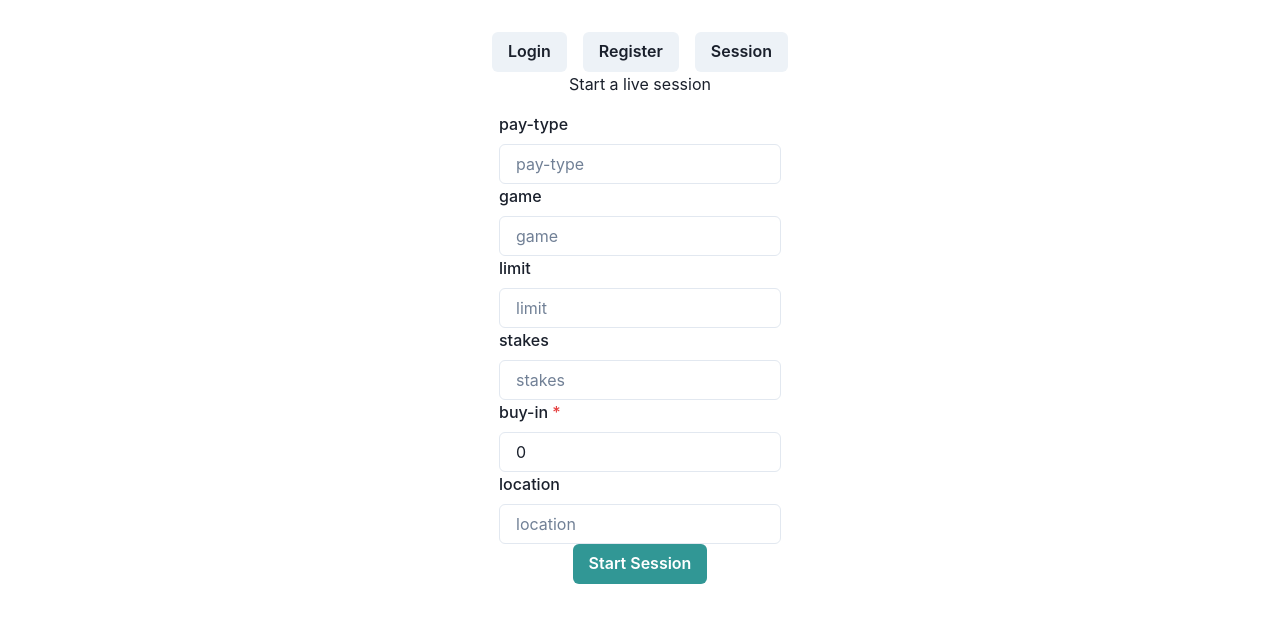
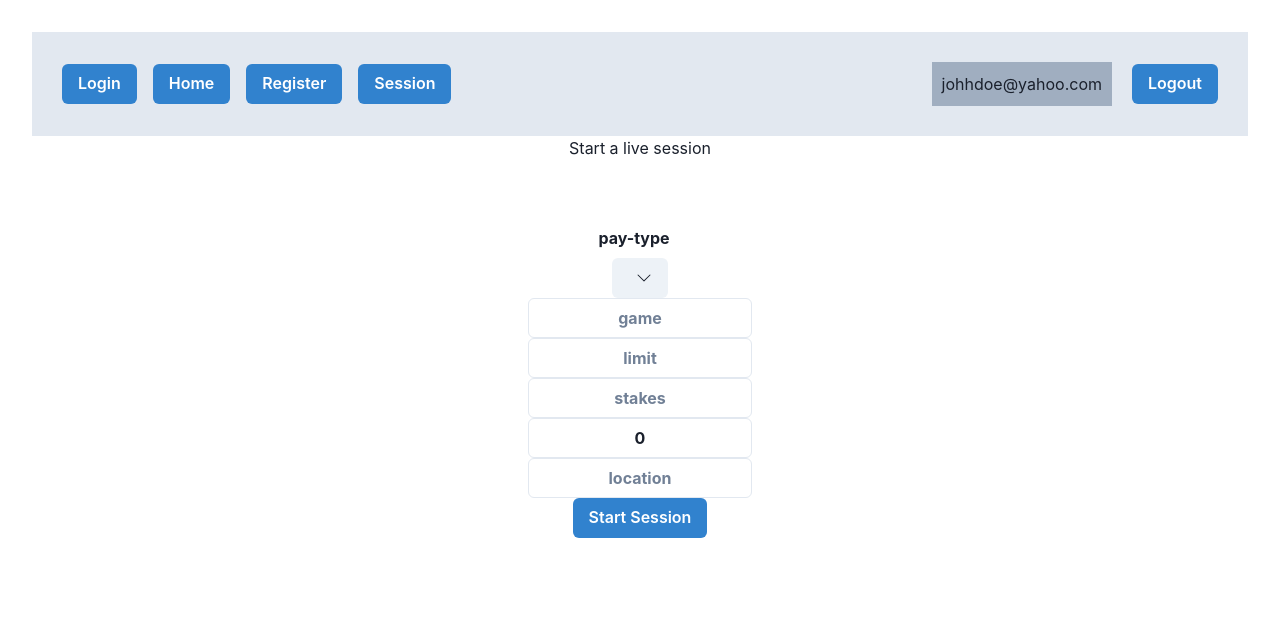
Before and after one commit to logunlaja26/BNKRLL, a React (Vite) app: page /session in a window 1280 px wide. Shown: the top 622 px of the page. Built offline with nearby package versions, Linux system fonts and the light colour scheme.

Commit message:
added styling updates and readMe file

```diff
--- a/package.json
+++ b/package.json
@@ -16,6 +16,7 @@
     "framer-motion": "^10.16.4",
     "react": "^18.2.0",
     "react-dom": "^18.2.0",
+    "react-icons": "^4.11.0",
     "react-router-dom": "^6.16.0"
   },
   "devDependencies": {
--- a/src/App.tsx
+++ b/src/App.tsx
@@ -21,15 +21,17 @@ interface FormData {
 
 function App() {
   const [dataList, setDataList] = useState<FormData>({} as FormData);
+  const [serveList, setServeList] = useState<FormData[]>([]);
 
   const handleFormSubmit = (formData: FormData) => {
     setDataList(formData);
+    setServeList([...serveList, formData]);
   };
   return (
     <>
       <BrowserRouter>
         <Routes>
-          <Route index element={<Home />} />
+          <Route index path="/home" element={<Home dataDb={serveList} />} />
           <Route path="/login" element={<Login />} />
           <Route path="/register" element={<Register />} />
           <Route
--- a/src/components/NavBar.tsx
+++ b/src/components/NavBar.tsx
@@ -1,9 +1,10 @@
 import {
   Box,
   Button,
-  ButtonGroup,
-  Center,
+  Flex,
+  Grid,
   HStack,
+  Spacer,
   Stack,
 } from "@chakra-ui/react";
 import { useNavigate } from "react-router-dom";
@@ -16,13 +17,37 @@ const NavBar = () => {
 
   return (
     <>
-      <Center>
-        <Stack spacing={4} direction="row">
-          <Button onClick={handleClick}>Login</Button>
-          <Button onClick={() => navigate("/register")}>Register</Button>
-          <Button onClick={() => navigate("/Session")}>Session</Button>
-        </Stack>
-      </Center>
+      {/* <Center> */}
+      <Grid bg="gray.200" p="30px">
+        <Flex alignItems="center">
+          <Stack spacing={4} direction="row">
+            <Button colorScheme="blue" onClick={handleClick}>
+              Login
+            </Button>
+            <Button colorScheme="blue" onClick={() => navigate("/home")}>
+              Home
+            </Button>
+            <Button colorScheme="blue" onClick={() => navigate("/register")}>
+              Register
+            </Button>
+            <Button colorScheme="blue" onClick={() => navigate("/Session")}>
+              Session
+            </Button>
+          </Stack>
+
+          {/* <Heading>Page</Heading> */}
+
+          <Spacer />
+          <HStack spacing="20px">
+            <Box bg="gray.400" p="10px">
+              <text>johhdoe@yahoo.com</text>
+            </Box>
+            <Button colorScheme="blue">Logout</Button>
+          </HStack>
+        </Flex>
+      </Grid>
+
+      {/* </Center> */}
     </>
   );
 };
--- a/src/pages/Home.tsx
+++ b/src/pages/Home.tsx
@@ -1,29 +1,45 @@
-import { Grid, GridItem, Heading } from "@chakra-ui/react";
+import { Heading } from "@chakra-ui/react";
 import NavBar from "../components/NavBar";
 
-const Home = () => {
+interface FormData {
+  name: string;
+  email: string;
+  limit: string[];
+  payType: string[];
+  gameType: string;
+  location: string;
+  buyin: number;
+  profit: number;
+  message: string;
+}
+
+interface Props {
+  dataDb: FormData[];
+}
+
+const Home = ({ dataDb }: Props) => {
   return (
     <>
       <NavBar />
       <div>
         <Heading>This the main paige</Heading>
+        {/* <Session onFormSubmit={handleSubmit} /> */}
+        <div>
+          <h2>Data List</h2>
+          <ul>
+            {dataDb.map((data, index) => (
+              <li key={index}>
+                Name: {data.name}
+                Email: {data.email}
+                buyin: {data.buyin}
+                Limit : {data.limit}
+                gameType : {data.gameType}
+                payType: {data.payType}
+              </li>
+            ))}
+          </ul>
+        </div>
       </div>
-      <Grid templateColumns="repeat(5, 1fr)" gap={6}>
-        <GridItem w="100%" h="10" bg="blue.500" />
-        <GridItem w="100%" h="10" bg="blue.500" />
-        <GridItem w="100%" h="10" bg="blue.500" />
-        <GridItem w="100%" h="10" bg="blue.500" />
-        <GridItem w="100%" h="10" bg="blue.500" />
-      </Grid>
-      <Grid
-        templateColumns="1fr 1fr"
-        gap={4}
-        justifyContent="center"
-        alignItems="center"
-        height="100vh">
-        <GridItem w="100%" h="10" bg="blue.500" />
-        <GridItem w="100%" h="10" bg="blue.500" />
-      </Grid>
     </>
   );
 };
--- a/src/pages/LiveSession.tsx
+++ b/src/pages/LiveSession.tsx
@@ -1,4 +1,12 @@
-import { Box, Button, Center, Grid, Text, Textarea } from "@chakra-ui/react";
+import {
+  Box,
+  Button,
+  Center,
+  Container,
+  Grid,
+  Text,
+  Textarea,
+} from "@chakra-ui/react";
 import NavBar from "../components/NavBar";
 
 interface FormData {
@@ -21,6 +29,7 @@ const LiveSession = ({ data }: Props) => {
   return (
     <>
       <NavBar />
+      <Container>
         <Grid templateColumns="1fr" templateRows="1fr 1fr 1fr" height="100vh">
           <Center>
             <Box
@@ -28,7 +37,7 @@ const LiveSession = ({ data }: Props) => {
               borderWidth="1px"
               borderRadius="md"
               boxShadow="md"
-            bg="white">
+              bg="grey">
               {data.buyin}
               {/* Place your data display components or content here */}
             </Box>
@@ -39,7 +48,7 @@ const LiveSession = ({ data }: Props) => {
               borderWidth="1px"
               borderRadius="md"
               boxShadow="md"
-            bg="blue">
+              bg="grey">
               <Text>{data.location}</Text>
               {/* Place your data display components or content here */}
             </Box>
@@ -52,8 +61,8 @@ const LiveSession = ({ data }: Props) => {
               borderWidth="1px"
               borderRadius="md"
               boxShadow="md"
-            bg="blue">
-            <Text>notes</Text>
+              bg="grey">
+              <Text>{data.payType}</Text>
               {/* Place your data display components or content here */}
             </Box>
             <Box
@@ -62,7 +71,7 @@ const LiveSession = ({ data }: Props) => {
               borderWidth="1px"
               borderRadius="md"
               boxShadow="md"
-            bg="blue">
+              bg="grey">
               <Text>break</Text>
               {/* Place your data display components or content here */}
             </Box>
@@ -77,9 +86,10 @@ const LiveSession = ({ data }: Props) => {
             </Center>
           </Box>
         </Grid>
-      <Button type="submit" colorScheme="teal">
+        <Button type="submit" colorScheme="blue">
           end session
         </Button>
+      </Container>
     </>
   );
 };
--- a/src/pages/Register.tsx
+++ b/src/pages/Register.tsx
@@ -6,7 +6,7 @@ const Register = () => {
     <>
       <NavBar />
       <div>
-        <Heading>The register page</Heading>
+        <Heading my="30px">The register page</Heading>
       </div>
     </>
   );
--- a/src/pages/Session.tsx
+++ b/src/pages/Session.tsx
@@ -4,9 +4,15 @@ import {
   Input,
   Button,
   VStack,
+  Menu,
+  MenuButton,
+  MenuList,
+  MenuItem,
+  Container,
 } from "@chakra-ui/react";
 import NavBar from "../components/NavBar";
 import { useNavigate } from "react-router-dom";
+import { BsChevronDown } from "react-icons/bs";
 import { FormEvent, useState } from "react";
 
 interface FormData {
@@ -42,7 +48,7 @@ const Session = ({ onFormSubmit }: Props) => {
 
   const handleSubmit = (e: FormEvent) => {
     e.preventDefault();
-    //console.log("submitted...", formData.buyin);
+    console.log(formData);
     onFormSubmit(formData);
     navigate("/livesession");
   };
@@ -52,26 +58,55 @@ const Session = ({ onFormSubmit }: Props) => {
       <NavBar />
       <VStack spacing={4} alignItems="center">
         <h1>Start a live session</h1>
+        <Container maxWidth="2xs" py="50px">
           <form onSubmit={handleSubmit}>
             <FormControl>
-            <FormLabel>pay-type</FormLabel>
-            <Input type="text" placeholder="pay-type" />
+              <FormLabel textAlign="center" fontWeight="bold">
+                pay-type
+              </FormLabel>
+              <Menu>
+                <MenuButton as={Button} rightIcon={<BsChevronDown />}>
+                  {/* Actions */}
+                </MenuButton>
+                <MenuList>
+                  <MenuItem>NO_LIMIT</MenuItem>
+                  <MenuItem>POT_LIMIT</MenuItem>
+                </MenuList>
+              </Menu>
+              {/* <Input type="text" placeholder="pay-type" /> */}
             </FormControl>
             <FormControl>
-            <FormLabel>game</FormLabel>
-            <Input type="text" placeholder="game" />
+              {/* <FormLabel textAlign="center">game</FormLabel> */}
+              <Input
+                type="text"
+                placeholder="game"
+                textAlign="center"
+                fontWeight="bold"
+              />
             </FormControl>
             <FormControl>
-            <FormLabel>limit</FormLabel>
-            <Input type="number" placeholder="limit" />
+              {/* <FormLabel textAlign="center">limit</FormLabel> */}
+              <Input
+                type="number"
+                placeholder="limit"
+                textAlign="center"
+                fontWeight="bold"
+              />
             </FormControl>
             <FormControl>
-            <FormLabel>stakes</FormLabel>
-            <Input type="number" placeholder="stakes" />
+              {/* <FormLabel textAlign="center">stakes</FormLabel> */}
+              <Input
+                type="number"
+                placeholder="stakes"
+                textAlign="center"
+                fontWeight="bold"
+              />
             </FormControl>
             <FormControl isRequired>
-            <FormLabel>buy-in</FormLabel>
+              {/* <FormLabel textAlign="center">buy-in</FormLabel> */}
               <Input
+                fontWeight="bold"
+                textAlign="center"
                 type="number"
                 placeholder="buy-in"
                 value={formData.buyin}
@@ -84,8 +119,10 @@ const Session = ({ onFormSubmit }: Props) => {
               />
             </FormControl>
             <FormControl>
-            <FormLabel>location</FormLabel>
+              {/* <FormLabel textAlign="center">location</FormLabel> */}
               <Input
+                fontWeight="bold"
+                textAlign="center"
                 type="tel"
                 placeholder="location"
                 value={formData.location}
@@ -97,10 +134,11 @@ const Session = ({ onFormSubmit }: Props) => {
                 }
               />
             </FormControl>
-          <Button type="submit" colorScheme="teal">
+            <Button type="submit" colorScheme="blue">
               Start Session
             </Button>
           </form>
+        </Container>
       </VStack>
     </>
   );
```
Also changed, not shown: 2 other files (tests, documents, lock files or other folders). Lines whose indentation alone changed are shown as unchanged.
